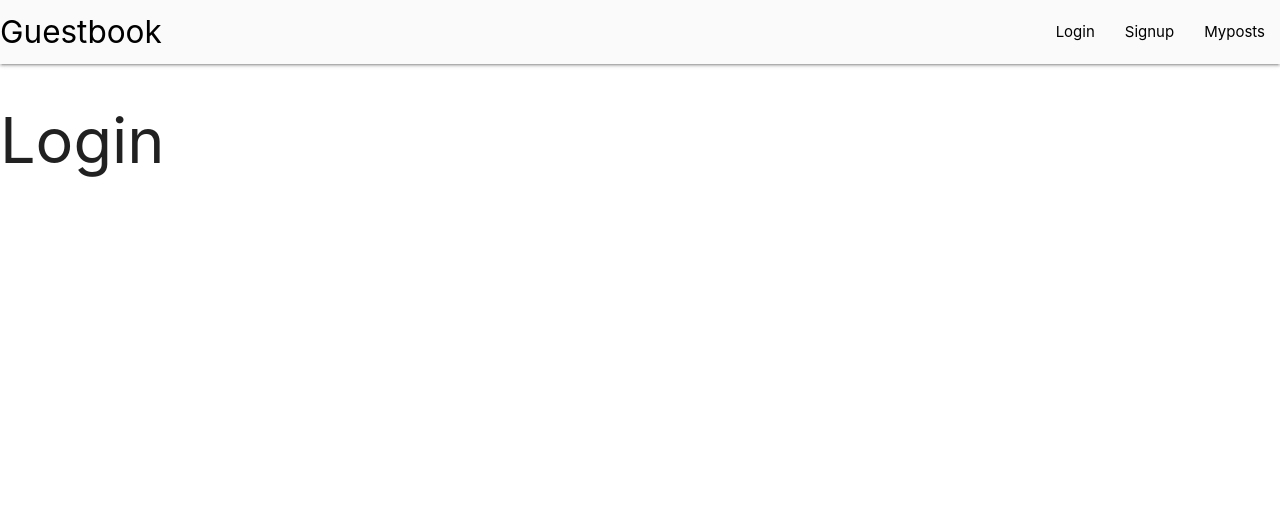
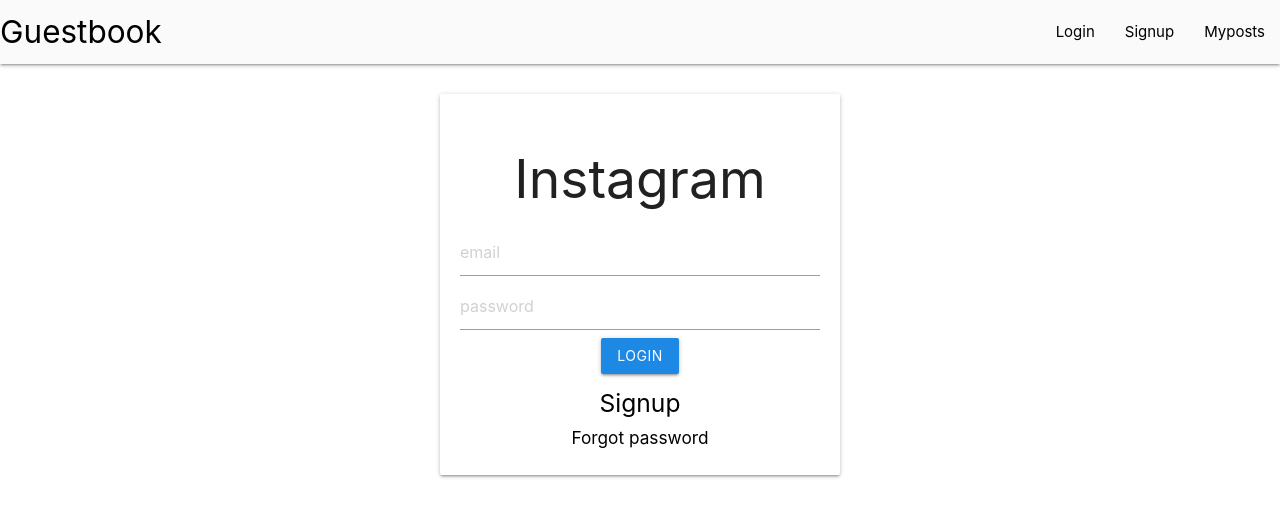
Before and after one commit to ahmyasser/Guestbook-frontend, a React (Create React App) app: page /login in a window 1280 px wide. Shown: the top 516 px of the page. Built offline with nearby package versions, Linux system fonts and the light colour scheme.

Commit message:
added login form

```diff
--- a/src/App.css
+++ b/src/App.css
@@ -1,3 +1,13 @@
 a {
 color: #000 !important;
 }
+
+.mycard{
+    margin-top: 30px;
+  }
+.auth-card{
+    padding: 20px;
+    text-align: center;
+    max-width: 400px;
+    margin: 10px auto;
+  }
--- a/src/components/screens/Login.js
+++ b/src/components/screens/Login.js
@@ -1,8 +1,37 @@
-import React from 'react';
+import React  from 'react';
+import {Link} from 'react-router-dom';
 
 const Login = ()=>{
     return(
-<h1>Login</h1>
+        <div className="mycard">
+        <div className="card auth-card input-field">
+          <h2>Instagram</h2>
+          <input
+          type="text"
+          placeholder="email"
+          //value={email}
+          //onChange={(e)=>setEmail(e.target.value)}
+          />
+          <input
+          type="password"
+          placeholder="password"
+          //value={password}
+          //onChange={(e)=>setPasword(e.target.value)}
+          />
+          <button className="btn waves-effect waves-light #64b5f6 blue darken-1"
+          //onClick={()=>PostData()}
+          >
+              Login
+          </button>
+          <h5>
+              <Link to="/signup">Signup</Link>
+          </h5>
+          <h6>
+              <Link to="/reset">Forgot password</Link>
+          </h6>
+
+      </div>
+    </div>
     );
 }
 
```
